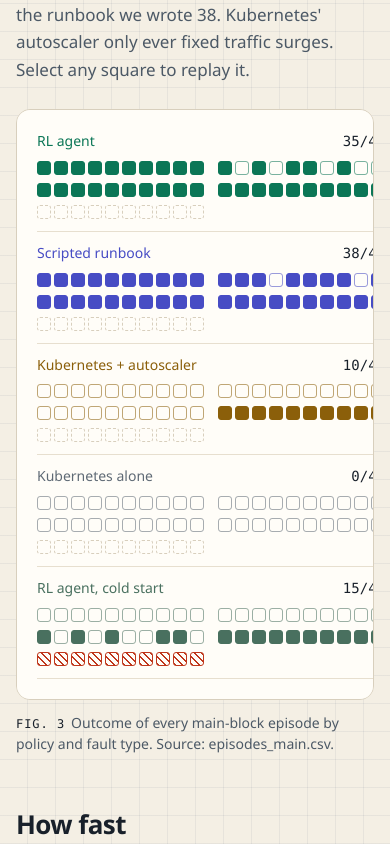
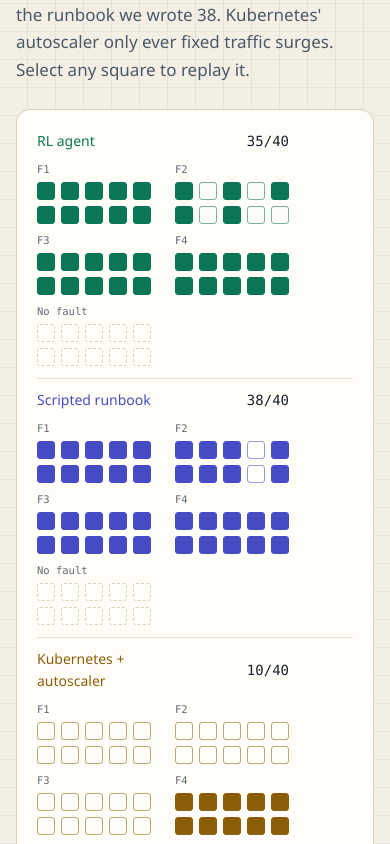
Before and after one commit to Jar-pratyush/Self-Healing-Cloud-Site-Sim, a React (Vite) app: page / in a window 390 px wide. Shown: the part 9740-10584 px from the top of the page. Built offline with nearby package versions, Linux system fonts and the light colour scheme.

Commit message:
Enlarge the recovery grid squares into touch targets and label them on phones

```diff
--- a/src/sections/results/recovery_grid.tsx
+++ b/src/sections/results/recovery_grid.tsx
@@ -41,7 +41,11 @@ export function RecoveryGrid({ block, policies, can_open_replay }: RecoveryGridP
             {fault_codes.map((code) => {
               const group = rows.filter((row) => row.fault === code).sort((first, second) => first.index - second.index);
               return (
-                <span key={code} className="recovery_group" aria-label={`${fault_meta[code].name}`}>
+                <span key={code} className="recovery_group_wrap">
+                  <span className="recovery_group_label mono" aria-hidden="true">
+                    {code === "NULL" ? "No fault" : code}
+                  </span>
+                  <span className="recovery_group" role="group" aria-label={fault_meta[code].name}>
                     {group.map((row) => {
                       const class_names = ["recovery_cell"];
                       if (code === "NULL") {
@@ -64,6 +68,7 @@ export function RecoveryGrid({ block, policies, can_open_replay }: RecoveryGridP
                       );
                     })}
                   </span>
+                </span>
               );
             })}
             <span className="recovery_total mono">
--- a/src/sections/results/results_section.css
+++ b/src/sections/results/results_section.css
@@ -102,15 +102,15 @@
 .recovery_grid_head,
 .recovery_row {
   display: grid;
-  grid-template-columns: 170px repeat(5, max-content) 56px;
-  gap: 16px;
+  grid-template-columns: 170px repeat(5, 114px) 56px;
+  gap: 16px 22px;
   align-items: center;
 }
 
 .recovery_group_title {
   font-size: 12px;
+  line-height: 1.3;
   color: var(--color_text_muted);
-  white-space: nowrap;
 }
 
 .recovery_group_title .mono {
@@ -123,15 +123,28 @@
   color: var(--row_color);
 }
 
+.recovery_group_wrap {
+  display: grid;
+  gap: 4px;
+}
+
+.recovery_group_label {
+  display: none;
+  font-size: 10.5px;
+  color: var(--color_text_faint);
+}
+
+/* Ten episodes per fault as two rows of five. Squares sit 24 px apart, */
+/* centre to centre, so each one is a comfortable touch target. */
 .recovery_group {
   display: grid;
-  grid-template-columns: repeat(10, 14px);
-  gap: 3px;
+  grid-template-columns: repeat(5, 18px);
+  gap: 6px;
 }
 
 .recovery_cell {
-  width: 14px;
-  height: 14px;
+  width: 18px;
+  height: 18px;
   padding: 0;
   border: 1.5px solid color-mix(in srgb, var(--row_color) 55%, transparent);
   border-radius: 3px;
@@ -145,7 +158,7 @@ button.recovery_cell {
 }
 
 button.recovery_cell:hover {
-  transform: scale(1.35);
+  transform: scale(1.2);
 }
 
 .recovery_cell.is_recovered {
@@ -438,13 +451,17 @@ button.recovery_cell:hover {
   }
 }
 
-@media (max-width: 1180px) {
+@media (max-width: 1040px) {
   .recovery_grid_head {
     display: none;
   }
 
+  .recovery_group_label {
+    display: block;
+  }
+
   .recovery_row {
-    grid-template-columns: repeat(5, max-content);
+    grid-template-columns: repeat(5, 114px);
     gap: 8px 14px;
     padding-bottom: 12px;
     border-bottom: 1px solid var(--color_line_soft);
@@ -462,7 +479,8 @@ button.recovery_cell:hover {
 
 @media (max-width: 760px) {
   .recovery_row {
-    grid-template-columns: repeat(2, max-content);
+    grid-template-columns: repeat(2, 114px);
+    column-gap: 24px;
   }
 
   .recovery_policy {
@@ -481,3 +499,13 @@ button.recovery_cell:hover {
     grid-row: auto;
   }
 }
+
+@media (max-width: 360px) {
+  .recovery_grid {
+    padding: 14px 12px;
+  }
+
+  .recovery_row {
+    column-gap: 16px;
+  }
+}
```
Lines whose indentation alone changed are shown as unchanged.
